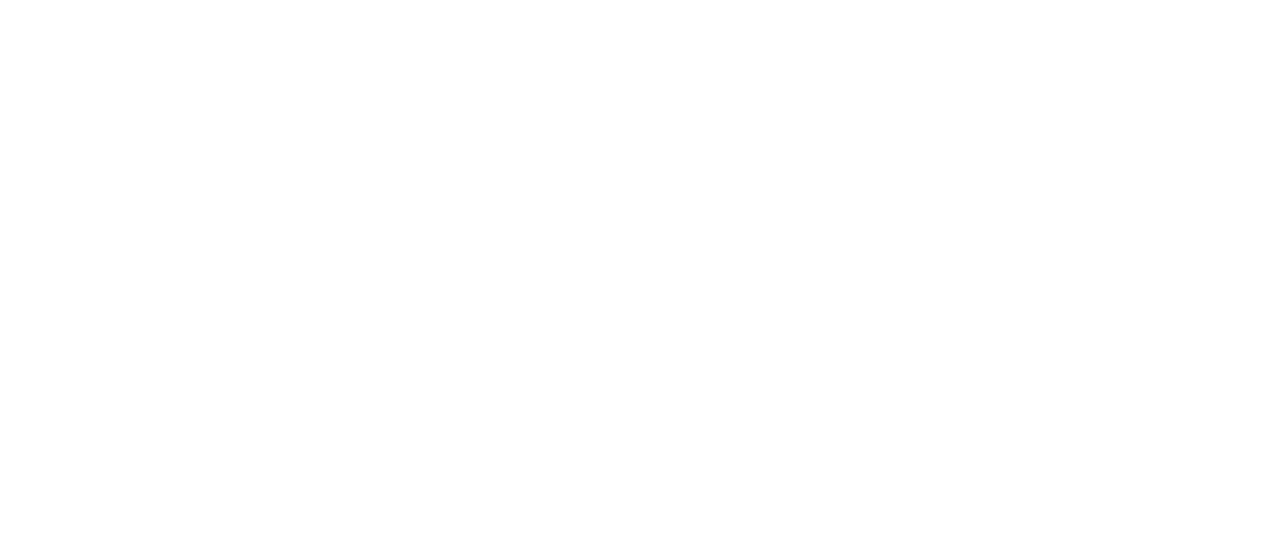
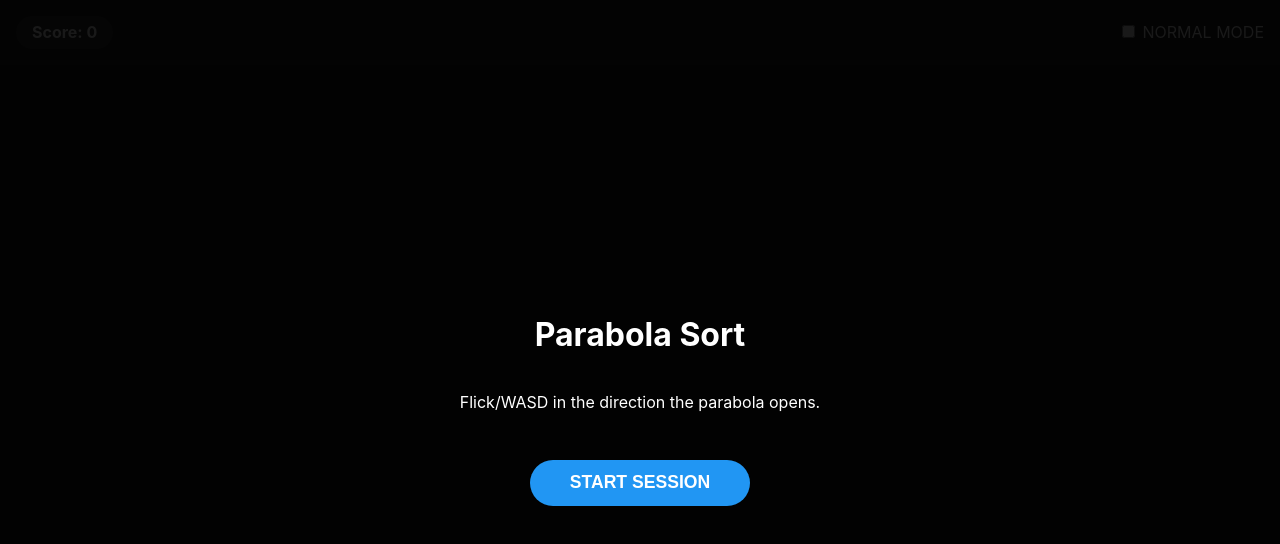
Before and after one commit to keiaa-75/vertex, a Svelte app in the folder packages/modules/parabola-cards/: page / in a window 1280 px wide. Shown: the top 544 px of the page. Built offline with nearby package versions, Linux system fonts and the light colour scheme.

Commit message:
feat: add parabola card challenge

```diff
--- a/packages/modules/parabola-cards/src/App.svelte
+++ b/packages/modules/parabola-cards/src/App.svelte
@@ -1,2 +1,266 @@
 <script lang="ts">
+  import { generateCard, type Direction, type ParabolaCard } from './lib/generator';
+  import { swipe } from './lib/swipe';
+
+  // --- Game State ---
+  let gameState = $state<'MENU' | 'PLAYING' | 'GAME_OVER'>('MENU');
+  let currentCard = $state<ParabolaCard>(generateCard());
+  let score = $state(0);
+  let timeLeft = $state(3000);
+  let isReverseMode = $state(false);
+  let gameOverReason = $state<'TIMEOUT' | 'WRONG_DIRECTION' | null>(null);
+
+  // Feedback States
+  let lastFeedback = $state<'CORRECT' | 'WRONG' | null>(null);
+  let lastInputDirection = $state<Direction | null>(null);
+
+  const TIME_LIMIT = 3000;
+  let timerInterval: number | undefined;
+
+  // --- Game Actions ---
+  function startGame() {
+    score = 0;
+    gameState = 'PLAYING';
+    nextCard();
+  }
+
+  function nextCard() {
+    currentCard = generateCard();
+    timeLeft = TIME_LIMIT;
+    lastFeedback = null;
+    startTimer();
+  }
+
+  function startTimer() {
+    clearInterval(timerInterval);
+    timerInterval = window.setInterval(() => {
+      timeLeft -= 10;
+      if (timeLeft <= 0) {
+        endGame('TIMEOUT');
+      }
+    }, 10);
+  }
+
+  function endGame(reason: 'TIMEOUT' | 'WRONG_DIRECTION') {
+    clearInterval(timerInterval);
+    gameState = 'GAME_OVER';
+    gameOverReason = reason;
+  }
+
+  // --- Input Logic ---
+  const opposites: Record<Direction, Direction> = {
+    UP: 'DOWN', DOWN: 'UP', LEFT: 'RIGHT', RIGHT: 'LEFT'
+  };
+
+  function handleInput(inputDir: Direction) {
+    if (gameState !== 'PLAYING') return;
+
+    // Visual feedback loop: flash the input indicator
+    lastInputDirection = inputDir;
+    setTimeout(() => { lastInputDirection = null; }, 150);
+
+    const targetDir = isReverseMode ? opposites[currentCard.direction] : currentCard.direction;
+
+    if (inputDir === targetDir) {
+      score++;
+      lastFeedback = 'CORRECT';
+      // Short delay for visual confirmation before swapping equation
+      setTimeout(nextCard, 100);
+    } else {
+      lastFeedback = 'WRONG';
+      endGame('WRONG_DIRECTION');
+    }
+  }
+
+  function handleKeyDown(e: KeyboardEvent) {
+    const keyMap: Record<string, Direction> = {
+      w: 'UP', s: 'DOWN', a: 'LEFT', d: 'RIGHT',
+      ArrowUp: 'UP', ArrowDown: 'DOWN', ArrowLeft: 'LEFT', ArrowRight: 'RIGHT'
+    };
+    if (keyMap[e.key]) handleInput(keyMap[e.key]);
+  }
 </script>
+
+<svelte:window onkeydown={handleKeyDown} />
+
+<main class="game-container" class:reversed={isReverseMode}>
+  <header>
+    <div class="score-pill">Score: {score}</div>
+    <label class="mode-toggle">
+      <input type="checkbox" bind:checked={isReverseMode} disabled={gameState === 'PLAYING'} />
+      <span class="slider"></span>
+      {isReverseMode ? "REVERSE MODE" : "NORMAL MODE"}
+    </label>
+  </header>
+
+  {#if gameState === 'MENU'}
+    <div class="overlay">
+      <h1>Parabola Sort</h1>
+      <p>Flick/WASD in the direction the parabola opens.</p>
+      {#if isReverseMode}
+        <p class="warning"><strong>Reverse Mode:</strong> Flick OPPOSITE to the opening!</p>
+      {/if}
+      <button onclick={startGame}>START SESSION</button>
+    </div>
+
+  {:else if gameState === 'PLAYING'}
+    <div class="stage" use:swipe={handleInput}>
+      <div class="timer-track">
+        <div class="timer-fill" style:width="{(timeLeft / TIME_LIMIT) * 100}%"></div>
+      </div>
+
+      <div class="card" class:correct={lastFeedback === 'CORRECT'} class:wrong={lastFeedback === 'WRONG'}>
+        <div class="equation">
+          {currentCard.equation}
+        </div>
+      </div>
+
+      <div class="direction-hints">
+        <span class="hint up" class:active={lastInputDirection === 'UP'}>W</span>
+        <span class="hint left" class:active={lastInputDirection === 'LEFT'}>A</span>
+        <span class="hint down" class:active={lastInputDirection === 'DOWN'}>S</span>
+        <span class="hint right" class:active={lastInputDirection === 'RIGHT'}>D</span>
+      </div>
+    </div>
+
+  {:else if gameState === 'GAME_OVER'}
+    <div class="overlay game-over">
+      <h2 class="error-text">
+        {gameOverReason === 'TIMEOUT' ? "OUT OF TIME!" : "WRONG DIRECTION!"}
+      </h2>
+      <p>Session Score: <strong>{score}</strong></p>
+      <button onclick={startGame}>TRY AGAIN</button>
+    </div>
+  {/if}
+</main>
+
+<style>
+  :global(body) {
+    margin: 0;
+    overflow: hidden;
+    background: #121212;
+    color: white;
+    font-family: 'Inter', sans-serif;
+  }
+
+  .game-container {
+    width: 100vw;
+    height: 100vh;
+    display: flex;
+    flex-direction: column;
+    touch-action: none;
+  }
+
+  header {
+    padding: 1rem;
+    display: flex;
+    justify-content: space-between;
+    align-items: center;
+    background: rgba(255,255,255,0.05);
+  }
+
+  .stage {
+    flex: 1;
+    display: flex;
+    flex-direction: column;
+    align-items: center;
+    justify-content: center;
+    position: relative;
+  }
+
+  .card {
+    width: 300px;
+    height: 400px;
+    background: #1e1e1e;
+    border: 3px solid #333;
+    border-radius: 20px;
+    display: flex;
+    align-items: center;
+    justify-content: center;
+    font-size: 1.8rem;
+    transition: transform 0.1s, border-color 0.1s;
+    box-shadow: 0 15px 35px rgba(0,0,0,0.4);
+  }
+
+  .card.correct { border-color: #4caf50; transform: scale(1.05); }
+  .card.wrong { border-color: #f44336; transform: scale(0.95); }
+
+  .timer-track {
+    width: 300px;
+    height: 6px;
+    background: #222;
+    border-radius: 3px;
+    margin-bottom: 2.5rem;
+    overflow: hidden;
+  }
+
+  .timer-fill {
+    height: 100%;
+    background: #2196f3;
+  }
+
+  .direction-hints {
+    position: absolute;
+    width: 200px;
+    height: 200px;
+    pointer-events: none;
+    opacity: 0.3;
+  }
+
+  .hint {
+    position: absolute;
+    width: 40px;
+    height: 40px;
+    border: 2px solid #555;
+    border-radius: 8px;
+    display: flex;
+    align-items: center;
+    justify-content: center;
+    transition: all 0.1s;
+  }
+
+  .hint.active {
+    background: white;
+    color: black;
+    transform: scale(1.3);
+    opacity: 1;
+  }
+
+  .up { top: 0; left: 50%; transform: translateX(-50%); }
+  .down { bottom: 0; left: 50%; transform: translateX(-50%); }
+  .left { left: 0; top: 50%; transform: translateY(-50%); }
+  .right { right: 0; top: 50%; transform: translateY(-50%); }
+
+  .overlay {
+    position: absolute;
+    inset: 0;
+    background: rgba(0,0,0,0.9);
+    display: flex;
+    flex-direction: column;
+    align-items: center;
+    justify-content: center;
+    z-index: 100;
+  }
+
+  .error-text { color: #f44336; }
+  .warning { color: #ff9800; }
+
+  button {
+    margin-top: 2rem;
+    padding: 0.8rem 2.5rem;
+    font-size: 1.1rem;
+    font-weight: bold;
+    border: none;
+    border-radius: 30px;
+    background: #2196f3;
+    color: white;
+    cursor: pointer;
+  }
+
+  .score-pill {
+    background: #333;
+    padding: 0.4rem 1rem;
+    border-radius: 20px;
+    font-weight: bold;
+  }
+</style>
--- a/packages/modules/parabola-cards/src/lib/swipe.ts
+++ b/packages/modules/parabola-cards/src/lib/swipe.ts
@@ -1,8 +1,9 @@
-export type SwipeDirection = 'UP' | 'DOWN' | 'LEFT' | 'RIGHT';
+import type { Direction } from './generator';
 
-export function swipe(node: HTMLElement, threshold = 50) {
+export function swipe(node: HTMLElement, onSwipe: (dir: Direction) => void) {
   let startX: number;
   let startY: number;
+  const threshold = 50;
 
   function handleDown(e: PointerEvent) {
     startX = e.clientX;
@@ -17,13 +18,13 @@
     const absY = Math.abs(diffY);
 
     if (Math.max(absX, absY) > threshold) {
-      let direction: SwipeDirection;
+      let direction: Direction;
       if (absX > absY) {
         direction = diffX > 0 ? 'RIGHT' : 'LEFT';
       } else {
         direction = diffY > 0 ? 'DOWN' : 'UP';
       }
-      node.dispatchEvent(new CustomEvent('swipe', { detail: direction }));
+      onSwipe(direction); // Call the function directly
     }
   }
 
```
